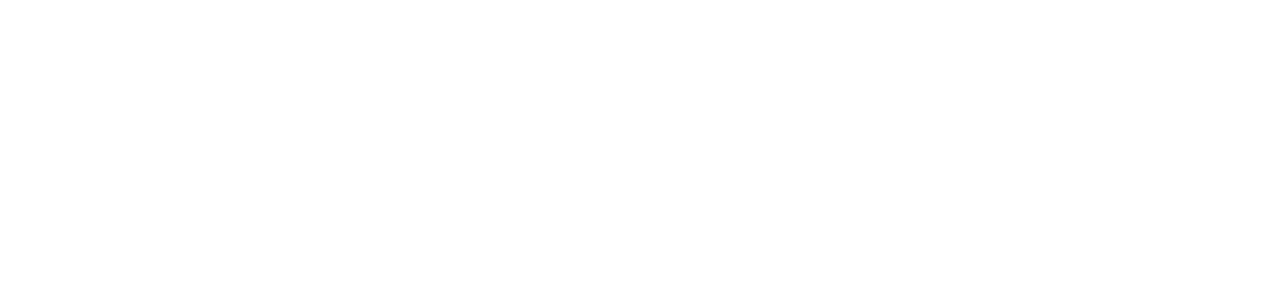
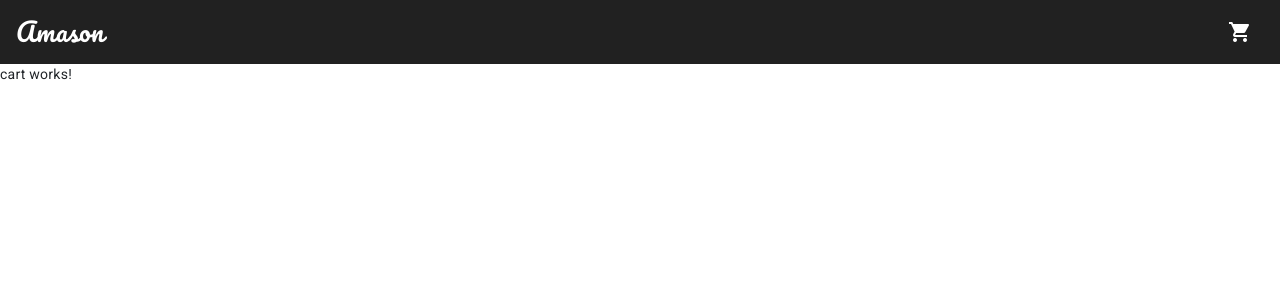
Before and after one commit to GalvezDevelopment/ecommerce-login, an Angular app: page /cart in a window 1280 px wide. Shown: the top 300 px of the page. Built offline with nearby package versions, Linux system fonts and the light colour scheme.

Commit message:
Cart module new component with routing. Header title routed to home.

```diff
--- a/src/app/app-routing.module.ts
+++ b/src/app/app-routing.module.ts
@@ -10,14 +10,6 @@
       {
         path: '',
         loadChildren: () => import('./dashboard/dashboard.module').then(m => m.DashboardModule)
-      },
-      {
-        path: 'cart',
-        loadChildren: () => import('./cart/cart.module').then(m => m.CartModule)
-      },
-      {
-        path: 'checkout',
-        loadChildren: () => import('./checkout/checkout.module').then(m => m.CheckoutModule)
       }
     ]
   },
--- /dev/null
+++ b/src/app/cart/cart.component.html
@@ -0,0 +1 @@
+<p>cart works!</p>
--- a/src/app/core/components/header/header.component.html
+++ b/src/app/core/components/header/header.component.html
@@ -1,6 +1,6 @@
 <link href="https://fonts.googleapis.com/css2?family=Pacifico&display=swap" rel="stylesheet">
 <mat-toolbar>
-    <span class="title">Amason</span>
+    <a class="title" routerLink="/">Amason</a>
     <span class="flex-grow-1"></span>
     <a mat-icon-button routerLink="/cart">
         <mat-icon>shopping_cart</mat-icon>
--- a/src/app/core/components/header/header.component.scss
+++ b/src/app/core/components/header/header.component.scss
@@ -2,5 +2,11 @@
     .title {
         font-family: 'Pacifico';
         font-size: 1.6rem;
+        text-decoration: none;
+        color: unset;
+
+        &:hover {
+            cursor: pointer;
+        }
     }
 }
--- a/src/app/dashboard/dashboard.component.html
+++ b/src/app/dashboard/dashboard.component.html
@@ -1,2 +1,2 @@
 <app-header></app-header>
-<p>dashboard works!</p>
+<router-outlet></router-outlet>
--- a/src/app/dashboard/dashboard.module.ts
+++ b/src/app/dashboard/dashboard.module.ts
@@ -1,10 +1,9 @@
 import { NgModule } from '@angular/core';
-import { CommonModule } from '@angular/common';
+import { RouterModule, Routes } from '@angular/router';
 import { CoreModule } from '../core/core.module';
+import { DashboardComponent } from './dashboard.component';
 import { CatalogComponent } from './pages/catalog/catalog.component';
 import { ItemDetailComponent } from './pages/item-detail/item-detail.component';
-import { DashboardComponent } from './dashboard.component';
-import { RouterModule, Routes } from '@angular/router';
 
 const routes: Routes = [
   {
@@ -18,7 +17,15 @@
       {
         path: 'detail/:id',
         component: ItemDetailComponent
-      }
+      },
+      {
+        path: 'cart',
+        loadChildren: () => import('../cart/cart.module').then(m => m.CartModule)
+      },
+      {
+        path: 'checkout',
+        loadChildren: () => import('../checkout/checkout.module').then(m => m.CheckoutModule)
+      },
     ]
   }
 ];
@@ -30,7 +37,6 @@
     DashboardComponent
   ],
   imports: [
-    CommonModule,
     CoreModule,
     RouterModule.forChild(routes)
   ],
--- a/src/app/shared/shared.module.ts
+++ b/src/app/shared/shared.module.ts
@@ -17,6 +17,7 @@
     ...materialModules
   ],
   exports: [
+    CommonModule,
     ...materialModules
   ]
 })
```
Also changed, not shown: src/app/cart/cart.component.ts (added, +10 -0 lines), src/app/cart/cart.module.ts (+16 -5 lines), src/app/cart/cart.component.scss (added), 1 other file (tests, documents, lock files or other folders).
